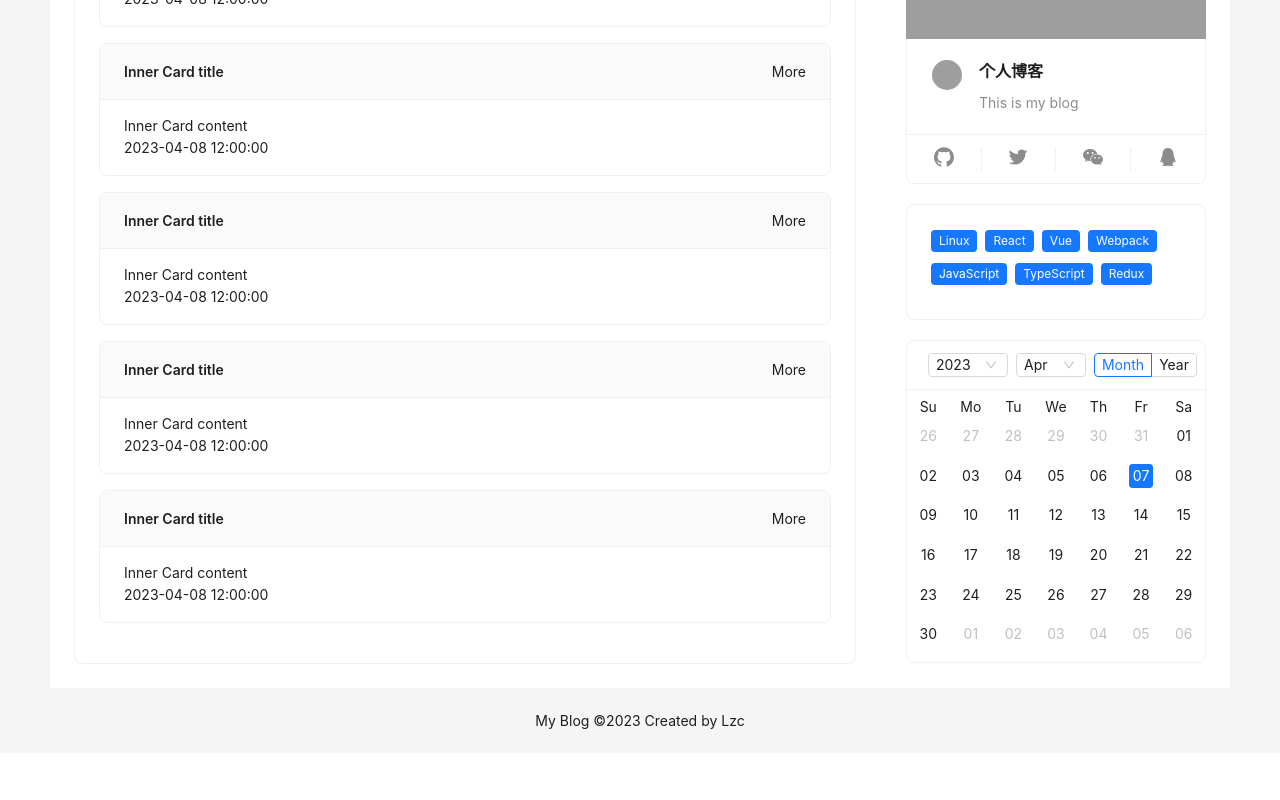
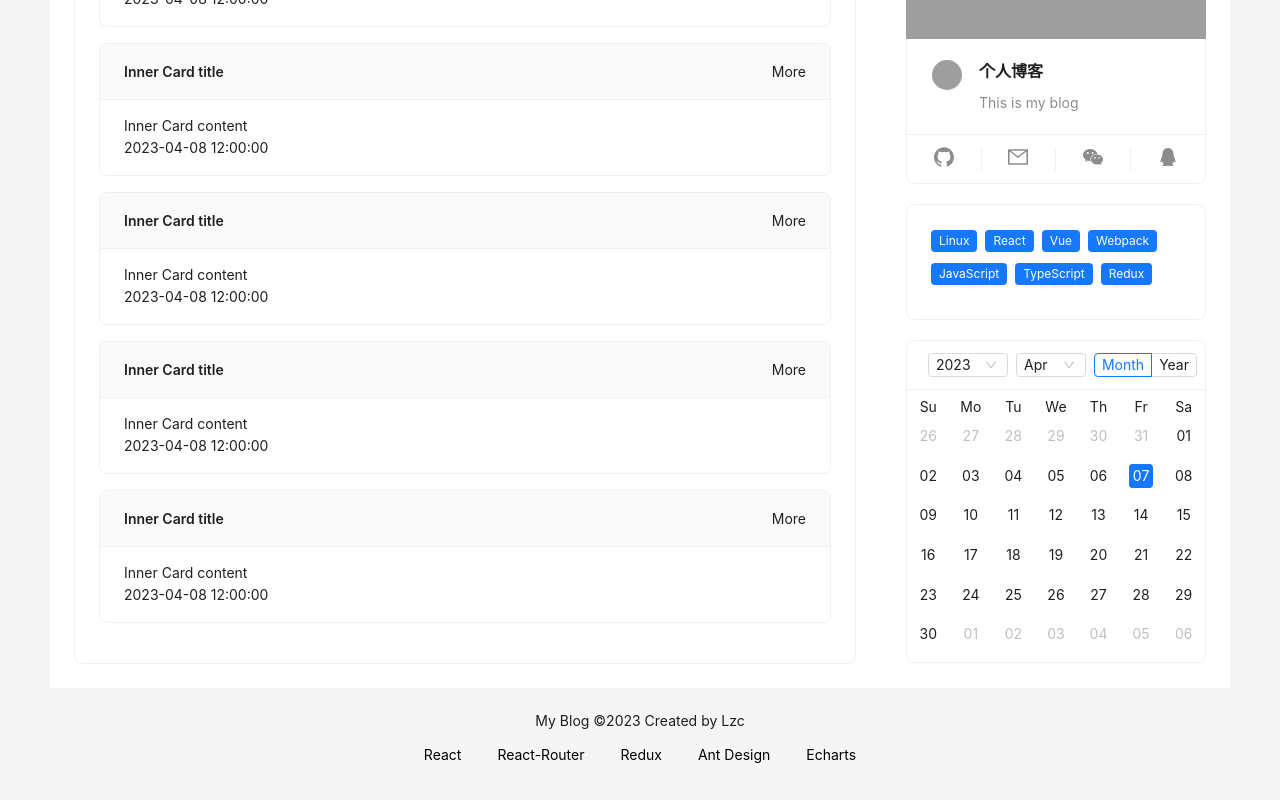
Before and after one commit to 1771991075/React-Blog, a React (Create React App) app: page /#/index/home in a window 1280 px wide. Shown: the part 363-1163 px from the top of the page. Before the commit the page ends 1116 px from the top, so only its background shows below. Built offline with nearby package versions, Linux system fonts and the light colour scheme; grey boxes are pictures that could not be loaded.

Commit message:
增加页脚

```diff
--- a/src/component/Home/IndexUserInfo/index.jsx
+++ b/src/component/Home/IndexUserInfo/index.jsx
@@ -1,6 +1,7 @@
 import { useEffect, useState } from 'react';
-import { GithubOutlined, TwitterOutlined, WechatOutlined, QqOutlined } from '@ant-design/icons';
+import { GithubOutlined, MailOutlined, WechatOutlined, QqOutlined } from '@ant-design/icons';
 import { Avatar, Card, Popover, Skeleton } from 'antd';
+import { Link } from 'react-router-dom';
 const { Meta } = Card;
 // 微信/QQ二维码
 const content = (
@@ -30,7 +31,7 @@ export default function IndexUserInfo() {
                         style={{ width: 300, marginBottom: '20px' }}
                         actions={[
                             <GithubOutlined style={{ fontSize: '20px' }} />,
-                            <TwitterOutlined style={{ fontSize: '20px' }} />,
+                            <MailOutlined style={{ fontSize: '20px' }} />,
                             <Popover content={content}>
                                 <WechatOutlined style={{ fontSize: '20px' }} />
                             </Popover>,
@@ -58,7 +59,7 @@ export default function IndexUserInfo() {
                         }
                         actions={[
                             <GithubOutlined style={{ fontSize: '20px' }} />,
-                            <TwitterOutlined style={{ fontSize: '20px' }} />,
+                            <Link to="mailto:lvzicong123@outlook.com"><MailOutlined style={{ fontSize: '20px' }} /></Link>,
                             <Popover content={content}>
                                 <WechatOutlined style={{ fontSize: '20px' }} />
                             </Popover>,
--- a/src/views/Index/index.css
+++ b/src/views/Index/index.css
@@ -40,3 +40,14 @@
     color: #fff;
     padding-left: 50px;
 }
+.tag1{
+    font-size: 14px;
+    background-color: #f5f5f5;
+    color: #000;
+    margin: 15px 10px 10px 10px;
+}
+.tag1:hover{
+    background-color: #ebebeb;
+    color: #1677ff;
+    cursor: pointer;
+}
--- a/src/views/Index/index.jsx
+++ b/src/views/Index/index.jsx
@@ -1,4 +1,4 @@
-import { Breadcrumb, Layout, Menu, theme, Button, Switch, FloatButton } from 'antd';
+import { Breadcrumb, Layout, Menu, theme, Button, Switch, FloatButton, Tag } from 'antd';
 import { Outlet, useLocation, useNavigate } from 'react-router-dom';
 import { LoginOutlined } from '@ant-design/icons';
 import { useEffect, useState } from 'react';
@@ -100,7 +100,16 @@ const Index = () => {
                     textAlign: 'center',
                 }}
             >
-                My Blog ©2023 Created by Lzc
+                <div>
+                    <p>My Blog ©2023 Created by Lzc</p>
+                    <p className='indexbottom'>
+                        <Tag bordered={false} className='tag1'>React</Tag>
+                        <Tag bordered={false} className='tag1'>React-Router</Tag>
+                        <Tag bordered={false} className='tag1'>Redux</Tag>
+                        <Tag bordered={false} className='tag1'>Ant Design</Tag>
+                        <Tag bordered={false} className='tag1'>Echarts</Tag>
+                    </p>
+                </div>
             </Footer>
             <>
                 <FloatButton.Group
--- a/src/views/Login/index.jsx
+++ b/src/views/Login/index.jsx
@@ -5,7 +5,7 @@ import { useNavigate } from 'react-router-dom';
 import { userLogin } from '../../api/login';
 import { useDispatch } from 'react-redux';
 import userActions from '../../redux/actions/userActions';
-import './index.css'
+import './index.css';
 export default function Login() {
     let disPatch = useDispatch();
     let navigate = useNavigate();
```
